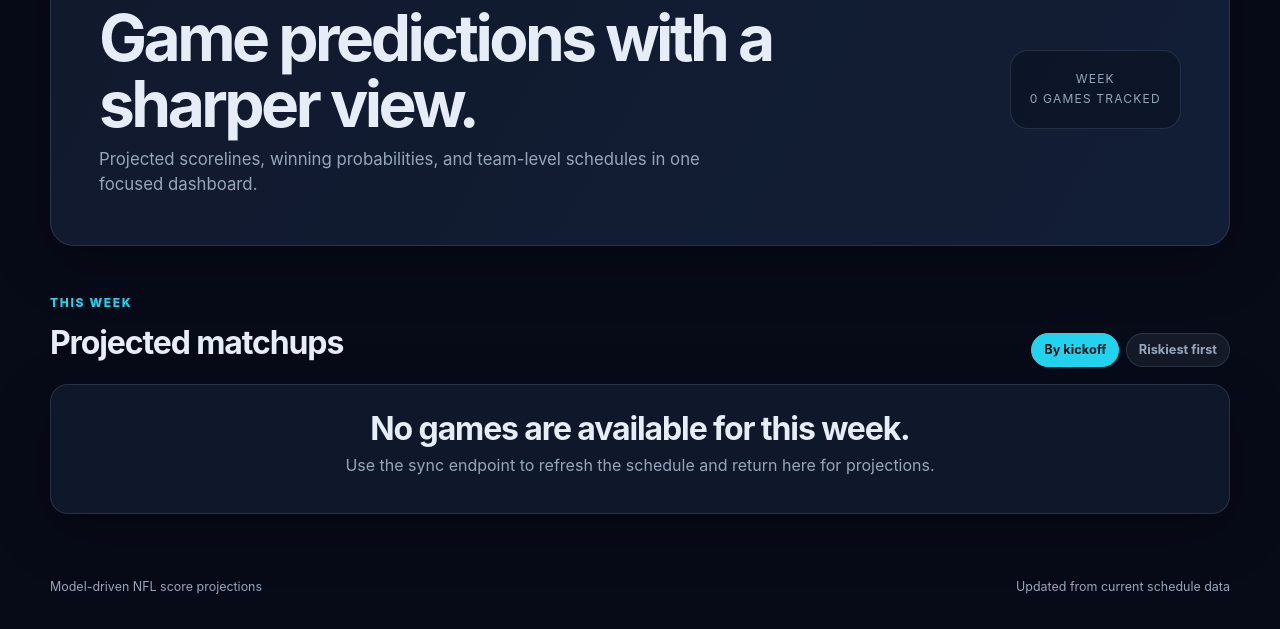
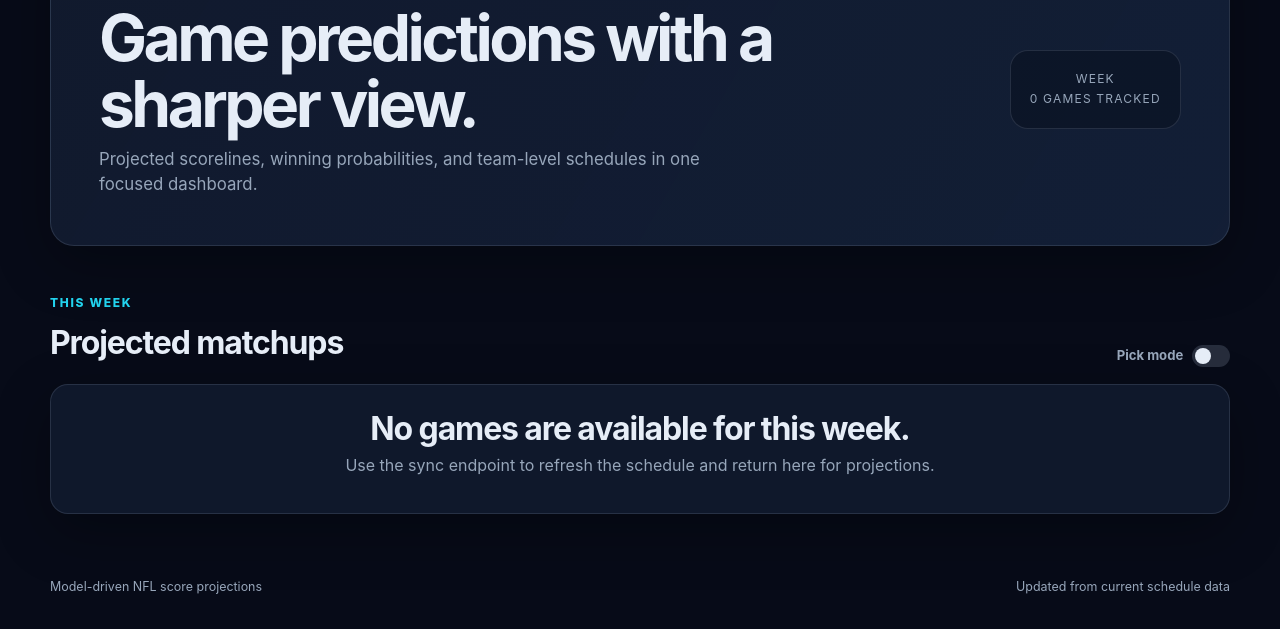
Before and after one commit to chrissmeltzer/nfl-predictor, a FastAPI app: template app/templates/index.html in a window 1280 px wide. Shown: the part 197-826 px from the top of the page. Run offline with FastAPI, Linux system fonts and the light colour scheme; the template is opened without the code that fills it, so the values that code supplies are empty.

Commit message:
feat: pick your week from the main predictions page
Adds a "Pick mode" switch next to the matchups heading that reveals a
compact pick row on every card, so picks can be made alongside the
projections instead of on a separate page. The row is always rendered
but hidden via CSS until toggled on, and the toggle's state persists
across reloads via localStorage. Submitting a pick from the main page
now redirects back there (anchored to that game's card) instead of to
/pickem, which keeps its standings and weekly-accuracy tables as the
dedicated leaderboard view.

Also drops the "By kickoff / Riskiest first" sort toggle from the main
page per request.

Co-Authored-By: Claude Sonnet 5 <noreply@anthropic.com>

```diff
--- a/app/main.py
+++ b/app/main.py
@@ -318,7 +318,7 @@ def trigger_sync(conn=Depends(get_db)):
 
 
 @app.get("/", response_class=HTMLResponse)
-def schedule(request: Request, week: int | None = None, sort: str | None = None, conn=Depends(get_db)):
+def schedule(request: Request, week: int | None = None, conn=Depends(get_db)):
     with httpx.Client(timeout=30, follow_redirects=True) as client:
         season, current_week = espn.fetch_current_week(client)
         if _is_stale(conn):
@@ -333,14 +333,18 @@ def schedule(request: Request, week: int | None = None, sort: str | None = None,
 
     weights = predict.load_weights(WEIGHTS_PATH)
     matchups = [_game_view(conn, game, teams, predict.predict_game(conn, weights, game)) for game in games]
-    if sort == "confidence":
-        matchups.sort(key=lambda m: m["confidence_score"] if m["confidence_score"] is not None else 0)
+
+    player = _current_player(request, conn)
+    picks = db.get_player_picks_for_games(conn, player["id"], [g["id"] for g in games]) if player else {}
+    for matchup in matchups:
+        matchup["player_pick_team_id"] = picks.get(matchup["game"]["id"])
+        matchup["pick_locked"] = _pick_locked(matchup["game"])
 
     return templates.TemplateResponse(
         request,
         "index.html",
         _template_context(
-            request, conn, matchups=matchups, teams=list(teams.values()), week=week, season=season, sort=sort
+            request, conn, matchups=matchups, teams=list(teams.values()), week=week, season=season
         ),
     )
 
@@ -580,11 +584,28 @@ def join_submit(request: Request, name: str = Form(...), next: str = Form("/"),
     return response
 
 
+def _pick_redirect_url(return_to: str, week: int, game_id: str, error: str | None = None) -> str:
+    query = f"week={week}" + (f"&pick_error={error}" if error else "")
+    if return_to == "index":
+        return f"/?{query}#game-{game_id}"
+    return f"/pickem?{query}"
+
+
 @app.post("/games/{game_id}/pick")
-def submit_pick(request: Request, game_id: str, team_id: str = Form(...), week: int = Form(...), conn=Depends(get_db)):
+def submit_pick(
+    request: Request,
+    game_id: str,
+    team_id: str = Form(...),
+    week: int = Form(...),
+    return_to: str = Form("pickem"),
+    conn=Depends(get_db),
+):
+    return_to = return_to if return_to == "index" else "pickem"
+
     player = _current_player(request, conn)
     if player is None:
-        return RedirectResponse(url=f"/join?next={quote(f'/pickem?week={week}', safe='')}", status_code=303)
+        next_url = _pick_redirect_url(return_to, week, game_id)
+        return RedirectResponse(url=f"/join?next={quote(next_url, safe='')}", status_code=303)
 
     game = conn.execute("SELECT * FROM games WHERE id = ?", (game_id,)).fetchone()
     if game is None:
@@ -594,11 +615,11 @@ def submit_pick(request: Request, game_id: str, team_id: str = Form(...), week:
         raise HTTPException(status_code=400)
 
     if _pick_locked(game):
-        return RedirectResponse(url=f"/pickem?week={week}&pick_error=locked", status_code=303)
+        return RedirectResponse(url=_pick_redirect_url(return_to, week, game_id, error="locked"), status_code=303)
 
     db.upsert_pick(conn, player["id"], game_id, team_id, datetime.now(timezone.utc).isoformat())
     conn.commit()
-    return RedirectResponse(url=f"/pickem?week={week}", status_code=303)
+    return RedirectResponse(url=_pick_redirect_url(return_to, week, game_id), status_code=303)
 
 
 def _pick_outcome(row) -> str:
--- a/app/static/style.css
+++ b/app/static/style.css
@@ -19,7 +19,7 @@ main { padding-block: 3.25rem 4rem; }
 h1, h2, h3, p { margin-top: 0; } h1 { max-width: 680px; margin-bottom: .7rem; font-size: clamp(2.1rem, 5vw, 4.15rem); letter-spacing: -.055em; line-height: 1.02; } h2 { margin-bottom: 0; font-size: clamp(1.4rem, 3vw, 2rem); letter-spacing: -.035em; } h3 { margin-bottom: 1rem; font-size: 1rem; }
 .hero, .team-hero, .game-hero { display: flex; align-items: center; justify-content: space-between; gap: 2rem; padding: clamp(1.5rem, 4vw, 3rem); margin-bottom: 3rem; overflow: hidden; background: linear-gradient(120deg, rgba(17, 26, 46, .98), rgba(21, 34, 59, .86)); border: 1px solid var(--line); border-radius: 24px; box-shadow: var(--shadow); } .hero-copy { max-width: 620px; margin-bottom: 0; color: var(--muted); font-size: 1.05rem; } .compact-hero { margin-bottom: 1.25rem; }
 .hero-stat { min-width: 130px; padding: 1.2rem; text-align: center; background: rgba(7, 11, 24, .4); border: 1px solid var(--line); border-radius: 18px; } .hero-stat span, .hero-stat small { display: block; color: var(--muted); font-size: .75rem; text-transform: uppercase; letter-spacing: .1em; } .hero-stat strong { display: block; margin: .15rem 0; color: var(--cyan); font-size: 2rem; }
-.section-heading { display: flex; justify-content: space-between; align-items: end; gap: 1rem; margin: 2rem 0 1.1rem; } .section-heading > p { margin: 0; color: var(--muted); font-size: .9rem; }
+.section-heading { display: flex; flex-wrap: wrap; justify-content: space-between; align-items: end; gap: .75rem 1rem; margin: 2rem 0 1.1rem; } .section-heading > p { margin: 0; color: var(--muted); font-size: .9rem; }
 .sort-toggle { display: flex; gap: .4rem; } .sort-link { padding: .4rem .75rem; color: var(--muted); font-size: .8rem; font-weight: 700; background: rgba(151, 166, 186, .1); border: 1px solid var(--line); border-radius: 99px; } .sort-link-active { color: #06111c; background: var(--cyan); border-color: var(--cyan); }
 .matchup-grid { display: grid; grid-template-columns: repeat(2, minmax(0, 1fr)); gap: 1rem; } .matchup-card, .detail-card, .metric-card, .schedule-card, .empty-state, .analysis-box { background: rgba(17, 26, 46, .9); border: 1px solid var(--line); border-radius: 18px; box-shadow: var(--shadow); } .matchup-card { padding: 1.15rem; }
 .card-meta, .pick-line, .probability-row, .probability-label, .card-footer-row { display: flex; justify-content: space-between; gap: .7rem; align-items: center; } .card-meta, .card-meta time { color: var(--muted); font-size: .78rem; }
@@ -99,3 +99,16 @@ h1, h2, h3, p { margin-top: 0; } h1 { max-width: 680px; margin-bottom: .7rem; fo
 .pickem-list { display: grid; gap: .75rem; }
 .pickem-row { padding: 1.15rem; }
 .pickem-row .teams-row { padding: .7rem 0; }
+
+.section-heading-controls { display: flex; align-items: center; gap: 1rem; }
+.switch-field { display: flex; align-items: center; gap: .55rem; color: var(--muted); font-size: .82rem; font-weight: 700; cursor: pointer; }
+.switch { position: relative; display: inline-block; width: 38px; height: 22px; flex: 0 0 auto; }
+.switch input { position: absolute; inset: 0; margin: 0; opacity: 0; cursor: pointer; }
+.switch-track { position: absolute; inset: 0; background: rgba(151, 166, 186, .22); border-radius: 99px; transition: background .15s ease; }
+.switch-thumb { position: absolute; top: 3px; left: 3px; width: 16px; height: 16px; background: var(--text); border-radius: 50%; transition: transform .15s ease; }
+.switch input:checked + .switch-track { background: var(--cyan); }
+.switch input:checked ~ .switch-thumb { transform: translateX(16px); }
+.switch input:focus-visible ~ .switch-thumb { box-shadow: 0 0 0 3px rgba(34, 211, 238, .35); }
+
+.matchup-grid .index-pick-row { display: none; }
+.matchup-grid.pick-mode-on .index-pick-row { display: flex; }
--- a/app/templates/index.html
+++ b/app/templates/index.html
@@ -14,18 +14,28 @@
 <p class="notice">No team matched that search. Try a city, team name, or abbreviation.</p>
 {% endif %}
 
+{% if request.query_params.get('pick_error') == 'locked' %}
+<p class="notice">That game has already started — picks are locked.</p>
+{% endif %}
+
 <section class="section-heading">
   <div><p class="eyebrow">This week</p><h2>Projected matchups</h2></div>
-  <div class="sort-toggle">
-    <a href="?week={{ week }}" class="sort-link{{ ' sort-link-active' if sort != 'confidence' else '' }}">By kickoff</a>
-    <a href="?week={{ week }}&amp;sort=confidence" class="sort-link{{ ' sort-link-active' if sort == 'confidence' else '' }}">Riskiest first</a>
+  <div class="section-heading-controls">
+    <label class="switch-field">
+      <span>Pick mode</span>
+      <span class="switch">
+        <input type="checkbox" id="pick-mode-toggle">
+        <span class="switch-track"></span>
+        <span class="switch-thumb"></span>
+      </span>
+    </label>
   </div>
 </section>
 
 {% if matchups %}
 <div class="matchup-grid">
   {% for matchup in matchups %}
-  <article class="matchup-card">
+  <article class="matchup-card" id="game-{{ matchup.game.id }}">
     <div class="card-meta"><span>Week {{ matchup.game.week }}</span><time>{{ matchup.kickoff }}</time></div>
     <div class="teams-row">
       <a href="/teams/{{ matchup.away.id }}" class="team-lockup">
@@ -69,10 +79,56 @@
       {% endfor %}
     </ul>
     {% endif %}
+    <div class="pick-row index-pick-row">
+      <span class="pick-row-label">Your pick</span>
+      {% if matchup.pick_locked %}
+      <span class="pick-locked">
+        {% if matchup.player_pick_team_id == matchup.away.id %}{{ matchup.away.abbreviation }}
+        {% elif matchup.player_pick_team_id == matchup.home.id %}{{ matchup.home.abbreviation }}
+        {% else %}No pick{% endif %}
+        {% if matchup.game.status == 'final' and matchup.player_pick_team_id %}
+          {% if matchup.actual_winner_team_id is none %}
+          <span class="pick-result pick-push">Push</span>
+          {% else %}
+          <span class="pick-result {{ 'pick-correct' if matchup.player_pick_team_id == matchup.actual_winner_team_id else 'pick-incorrect' }}">{{ '✓' if matchup.player_pick_team_id == matchup.actual_winner_team_id else '✗' }}</span>
+          {% endif %}
+        {% endif %}
+      </span>
+      {% else %}
+      <div class="pick-buttons">
+        <form method="post" action="/games/{{ matchup.game.id }}/pick">
+          <input type="hidden" name="team_id" value="{{ matchup.away.id }}">
+          <input type="hidden" name="week" value="{{ week }}">
+          <input type="hidden" name="return_to" value="index">
+          <button type="submit" class="pick-btn{{ ' pick-btn-active' if matchup.player_pick_team_id == matchup.away.id else '' }}">{{ matchup.away.abbreviation }}</button>
+        </form>
+        <form method="post" action="/games/{{ matchup.game.id }}/pick">
+          <input type="hidden" name="team_id" value="{{ matchup.home.id }}">
+          <input type="hidden" name="week" value="{{ week }}">
+          <input type="hidden" name="return_to" value="index">
+          <button type="submit" class="pick-btn{{ ' pick-btn-active' if matchup.player_pick_team_id == matchup.home.id else '' }}">{{ matchup.home.abbreviation }}</button>
+        </form>
+      </div>
+      {% endif %}
+    </div>
     <a class="card-link" href="/games/{{ matchup.game.id }}">Open game analysis <span>→</span></a>
   </article>
   {% endfor %}
 </div>
+<script>
+  (function () {
+    var grid = document.querySelector('.matchup-grid');
+    var toggle = document.getElementById('pick-mode-toggle');
+    if (!grid || !toggle) return;
+    var stored = localStorage.getItem('pickModeOn') === 'true';
+    toggle.checked = stored;
+    grid.classList.toggle('pick-mode-on', stored);
+    toggle.addEventListener('change', function () {
+      grid.classList.toggle('pick-mode-on', toggle.checked);
+      localStorage.setItem('pickModeOn', toggle.checked);
+    });
+  })();
+</script>
 {% else %}
 <section class="empty-state"><h2>No games are available for this week.</h2><p>Use the sync endpoint to refresh the schedule and return here for projections.</p></section>
 {% endif %}
```
Also changed, not shown: tests/test_main.py (+0 -29 lines), tests/test_picks.py (+71 -0 lines).
